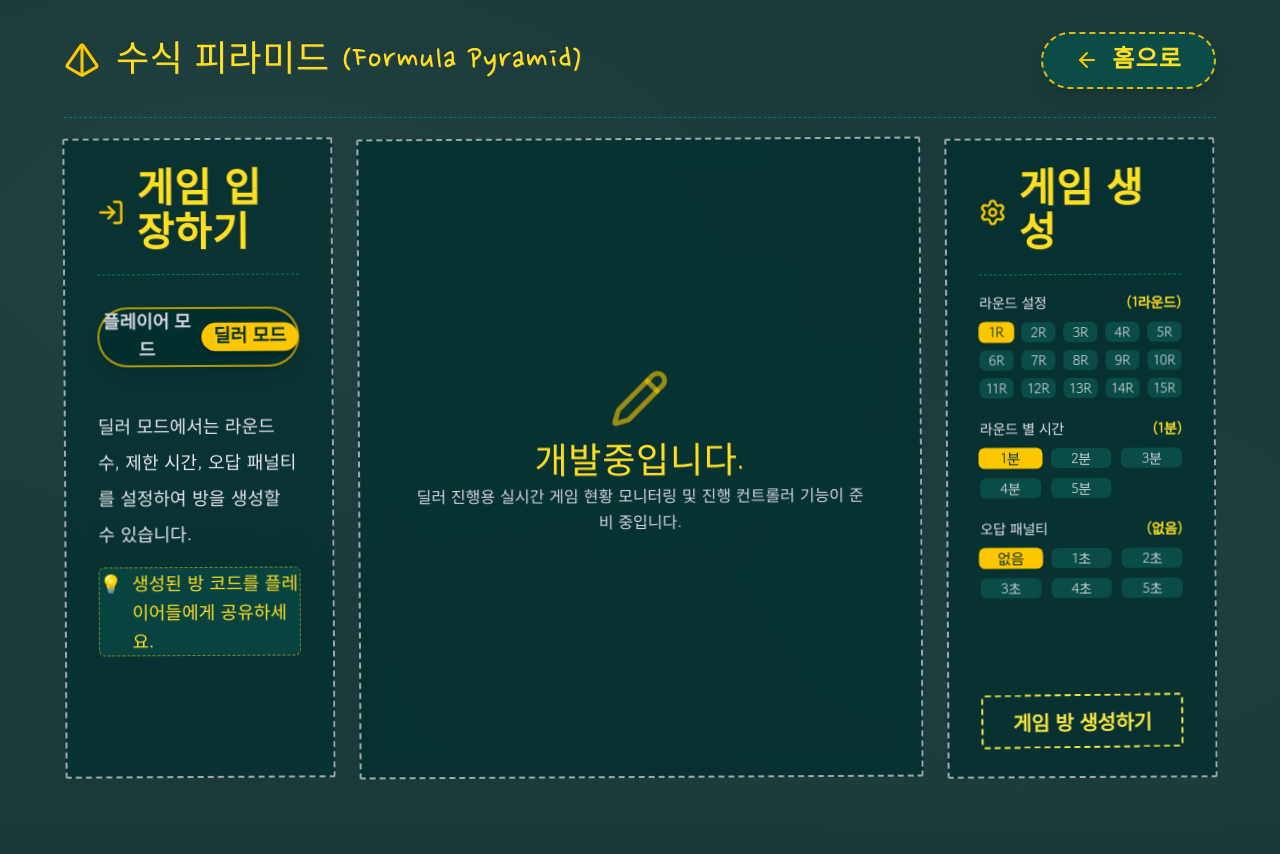
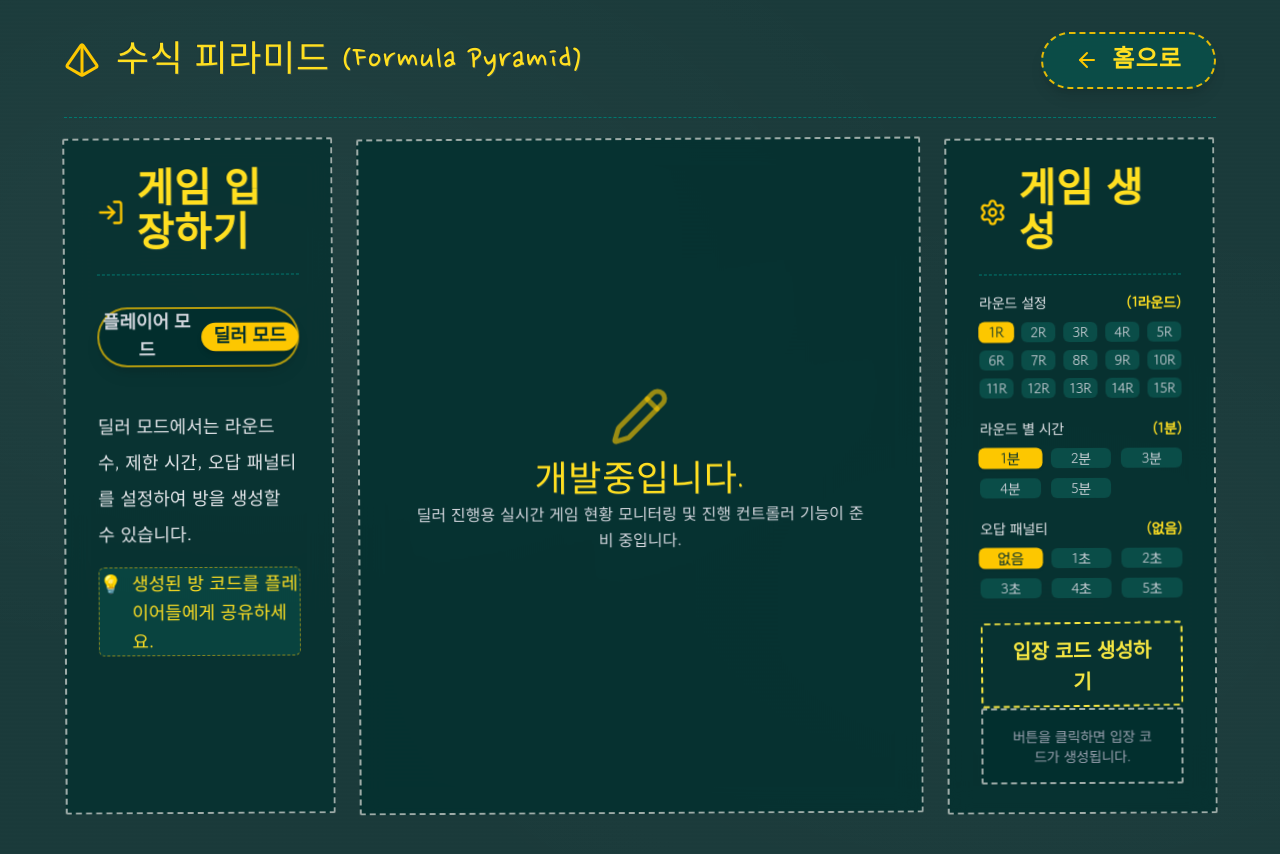
Before and after one commit to rlawlsdnjs78-infinity/infinitymath, a Next.js app: page /formula-pyramid in a window 1280 px wide. Both pictures are taken after a click on the button "딜러 모드". Shown: the top 854 px of the page. Before the commit the page ends 826 px from the top, so only its background shows below. Built offline with nearby package versions, Linux system fonts and the light colour scheme.

Commit message:
fix: rename button to '입장 코드 생성하기' and reserve fixed height container for room code display to eliminate layout shift

```diff
--- a/src/app/formula-pyramid/page.tsx
+++ b/src/app/formula-pyramid/page.tsx
@@ -885,23 +885,25 @@ export default function FormulaPyramidPage() {
                   </div>
 
                   <div>
+                    {/* [요구사항 1 & 2] 버튼 이름 변경 ('입장 코드 생성하기') 및 고정 높이(h-[76px]) 하단 영역 확보로 클릭 시 레이아웃 흔들림 완전 방지 */}
                     <button
                       type="button"
                       onClick={handleCreateGame}
                       className="btn-chalk w-full justify-center py-3.5 text-lg font-bold"
                       style={{ fontFamily: "var(--font-body)", letterSpacing: "-0.015em" }}
                     >
-                      게임 방 생성하기
+                      입장 코드 생성하기
                     </button>
 
-                    {generatedRoomCode && (
-                      <div className="chalk-box-straight bg-teal-950 p-4 mt-4 flex flex-col items-center gap-2 border-yellow-400 text-center rounded-md">
-                        <span className="text-xs text-gray-300" style={{ fontFamily: "var(--font-body)" }}>
-                          생성된 방 코드
+                    <div className="chalk-box-straight bg-teal-950 px-4 py-3 mt-3 flex flex-col items-center justify-center min-h-[76px] h-[76px] border-dashed border-teal-600 text-center rounded-md transition-all">
+                      {generatedRoomCode ? (
+                        <>
+                          <span className="text-xs text-gray-300 mb-0.5" style={{ fontFamily: "var(--font-body)" }}>
+                            생성된 입장 코드
                           </span>
                           <div className="flex items-center gap-2.5">
                             <span
-                            className="text-2.5xl text-yellow-300 font-bold tracking-widest"
+                              className="text-2.5xl text-yellow-300 font-bold tracking-widest leading-none"
                               style={{ fontFamily: "var(--font-chalk)" }}
                             >
                               {generatedRoomCode}
@@ -912,14 +914,19 @@ export default function FormulaPyramidPage() {
                                 navigator.clipboard.writeText(generatedRoomCode);
                                 alert(`방 코드 [${generatedRoomCode}] 가 복사되었습니다!`);
                               }}
-                            className="p-1.5 text-yellow-400 hover:text-yellow-200"
+                              className="p-1 text-yellow-400 hover:text-yellow-200 transition-colors cursor-pointer"
                               title="코드 복사"
                             >
-                            <Copy size={20} />
+                              <Copy size={18} />
                             </button>
                           </div>
+                        </>
+                      ) : (
+                        <span className="text-sm text-gray-400 font-medium" style={{ fontFamily: "var(--font-body)", letterSpacing: "-0.015em" }}>
+                          버튼을 클릭하면 입장 코드가 생성됩니다.
+                        </span>
+                      )}
                     </div>
-                    )}
                   </div>
                 </div>
               </>
```
Lines whose indentation alone changed are shown as unchanged.
